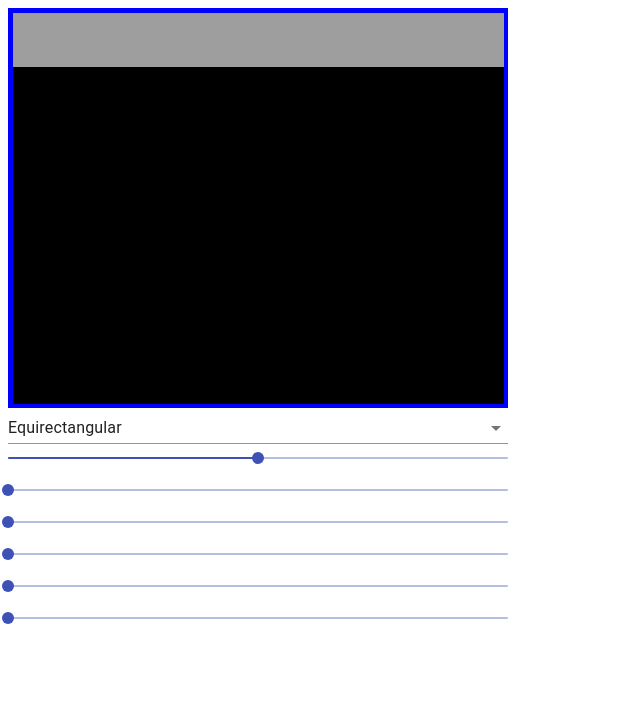
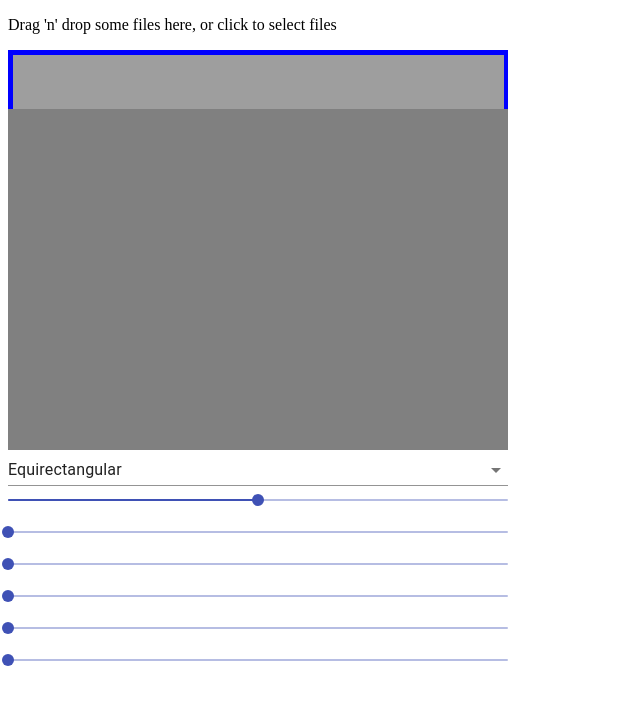
Before and after one commit to CezarMocan/worldsinfigures, a Next.js app: page / in a window 1280 px wide. Shown: the top 704 px of the page, without its empty margins (0-640 px from the left). Built offline with nearby package versions, Linux system fonts and the light colour scheme.

Commit message:
image upload

```diff
--- a/package.json
+++ b/package.json
@@ -21,6 +21,7 @@
     "next": "^9.0.2",
     "react": "^16.8.6",
     "react-dom": "^16.8.6",
+    "react-dropzone": "^10.1.6",
     "topojson": "^3.0.2"
   }
 }
--- a/pages/index.js
+++ b/pages/index.js
@@ -4,6 +4,7 @@ import Link from 'next/link'
 import classnames from 'classnames'
 import * as d3 from 'd3'
 import * as d3Geo from "d3-geo"
+import Dropzone from 'react-dropzone'
 import Slider from '@material-ui/core/Slider'
 import InputLabel from '@material-ui/core/InputLabel'
 import MenuItem from '@material-ui/core/MenuItem'
@@ -35,17 +36,15 @@ export default class Index extends React.Component {
     renderMap() {
         const dx = this._image.width
         const dy = this._image.height
-        console.log('Loaded image: ', dx, dy)
 
         if (!this.sourceData) {
+            this.canvasContext.clearRect(0, 0, this._canvasWidth, this._canvasHeight);
             this.canvasContext.save()
-            // this.canvasContext.scale(0.5, 0.5)
             this.canvasContext.drawImage(this._image, 0, 0, dx, dy, 0, 0, this._canvasWidth, this._canvasHeight)
+            this.canvasContext.restore()
+            this.sourceData = this.canvasContext.getImageData(0, 0, this._canvasWidth, this._canvasHeight).data
+        }
 
-            this.canvasContext.restore()
-
-            this.sourceData = this.canvasContext.getImageData(0, 0, dx, dy).data
-        }
         this.target = this.canvasContext.createImageData(this._canvasWidth, this._canvasHeight)
         let targetData = this.target.data
 
@@ -57,28 +56,20 @@ export default class Index extends React.Component {
 
         for (var y = 0, i = -1; y < this._canvasHeight; ++y) {
             for (var x = 0; x < this._canvasWidth; ++x) {
-                // var p = eqProj.invert([x, y])
-                // if (!p) continue
-
-                // const lambda = p[0], phi = p[1]
-                // if (lambda > 180 || lambda < -180 || phi > 90 || phi < -90) { i += 4; continue; }
-
-                // const q = this.projection([lambda, phi])
-                // if (q[0] > this._canvasWidth || q[1] > this._canvasHeight) { i += 4; continue; }
-                // const tdIndex = (q[1] - 1) * this._canvasWidth * 4 + (q[0] - 1) * 4
-
-                // targetData[tdIndex++] = this.sourceData[++i]
-                // targetData[tdIndex++] = this.sourceData[++i]
-                // targetData[tdIndex++] = this.sourceData[++i]
-                // targetData[tdIndex] = this.sourceData[++i]
-
               const _x = (x / this._canvasWidth - 0.5) * 3 * (360 / Math.PI)
               const _y = (y / this._canvasHeight - 0.5) * 3 * (360 / Math.PI)
               var p = this.projection.invert([_x, _y])
               if (!p) continue
               let λ = p[0], φ = p[1];
-            //   if (λ > 180 || λ < -180 || φ > 90 || φ < -90) { i += 4; continue; }
-              var q = (((90 - φ) / 180 * dy | 0) * dx + ((180 + λ) / 360 * dx | 0) << 2)
+              if (λ > 180 || λ < -180 || φ > 90 || φ < -90) {
+                targetData[++i] = 128;
+                targetData[++i] = 128;
+                targetData[++i] = 128;
+                targetData[++i] = 255;
+                continue
+                //   i += 4; continue;
+              }
+              var q = (((90 - φ) / 180 * this._canvasHeight | 0) * this._canvasWidth + ((180 + λ) / 360 * this._canvasWidth | 0) << 2)
               if (x < 5 || y < 5 || x > this._canvasWidth - 5 || y > this._canvasHeight - 5) {
                 targetData[++i] = 0;
                 targetData[++i] = 0;
@@ -118,6 +109,7 @@ export default class Index extends React.Component {
         const t3 = new Date().getTime()
 
         console.log('1: ', t2 - t1, '2: ', t3 - t2)
+
     }
     updateProjection() {
         const { scale, rotateX, rotateY, rotateZ, translateX, translateY, projection } = this.state
@@ -138,6 +130,7 @@ export default class Index extends React.Component {
         this.updateProjection()
     }
     onImageLoad() {
+        this.sourceData = null
         this.renderMap()
     }
     onScaleSliderChange = (event, newValue) => {
@@ -175,10 +168,29 @@ export default class Index extends React.Component {
     onCanvasRef = (c) => {
         this._canvas = c
     }
+    onNewFile = (files) => {
+        const file = files[0]
+        const reader = new FileReader()
+        reader.addEventListener("load", () => {
+            this._image.src = reader.result
+        }, false)
+
+        if (file) reader.readAsDataURL(file)
+    }
     render() {
         const { scale, rotateX, rotateY, rotateZ, translateX, translateY, projection } = this.state
         return (
             <div>
+                <Dropzone onDrop={this.onNewFile}>
+                {({getRootProps, getInputProps}) => (
+                    <section>
+                    <div {...getRootProps()}>
+                        <input {...getInputProps()} />
+                        <p>Drag 'n' drop some files here, or click to select files</p>
+                    </div>
+                    </section>
+                )}
+                </Dropzone>
                 <img
                     ref={this.onImageRef}
                     onLoad={this.onImageLoad}
```
Also changed, not shown: 1 other file (tests, documents, lock files or other folders).
